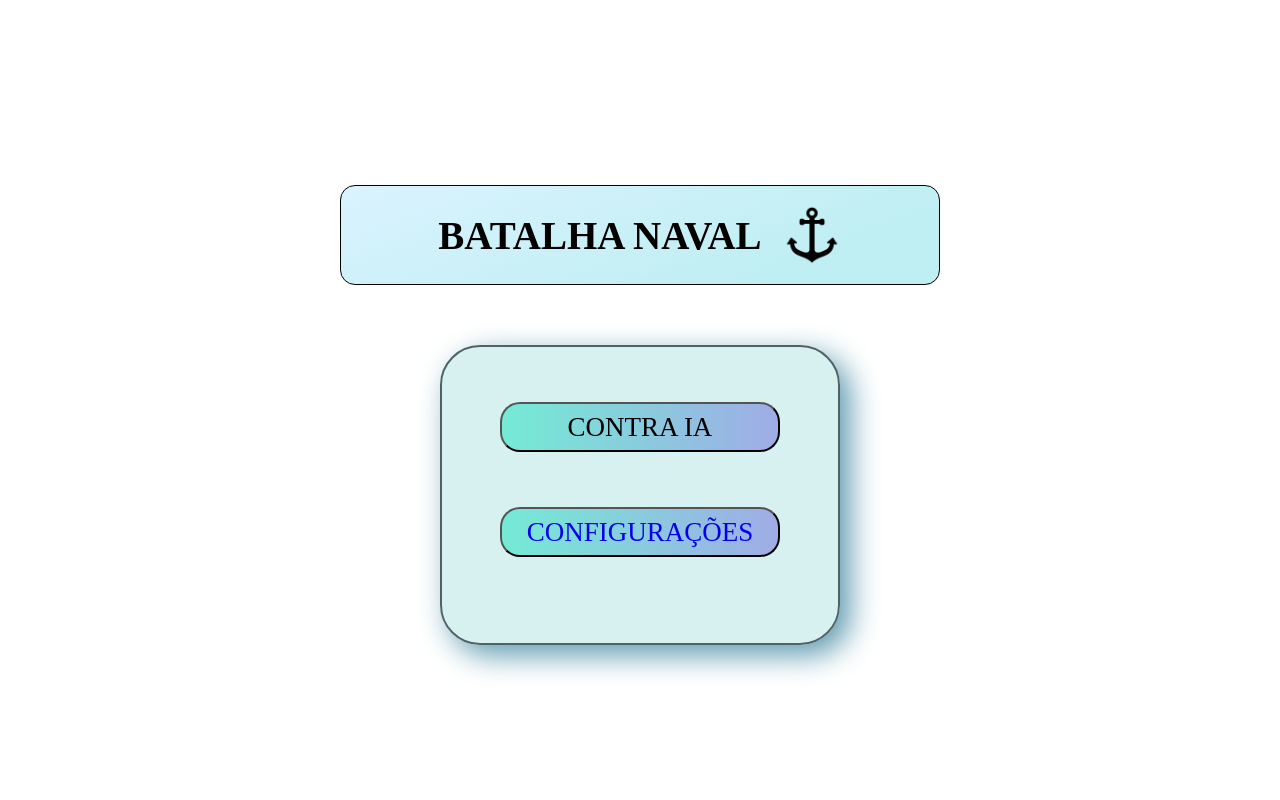
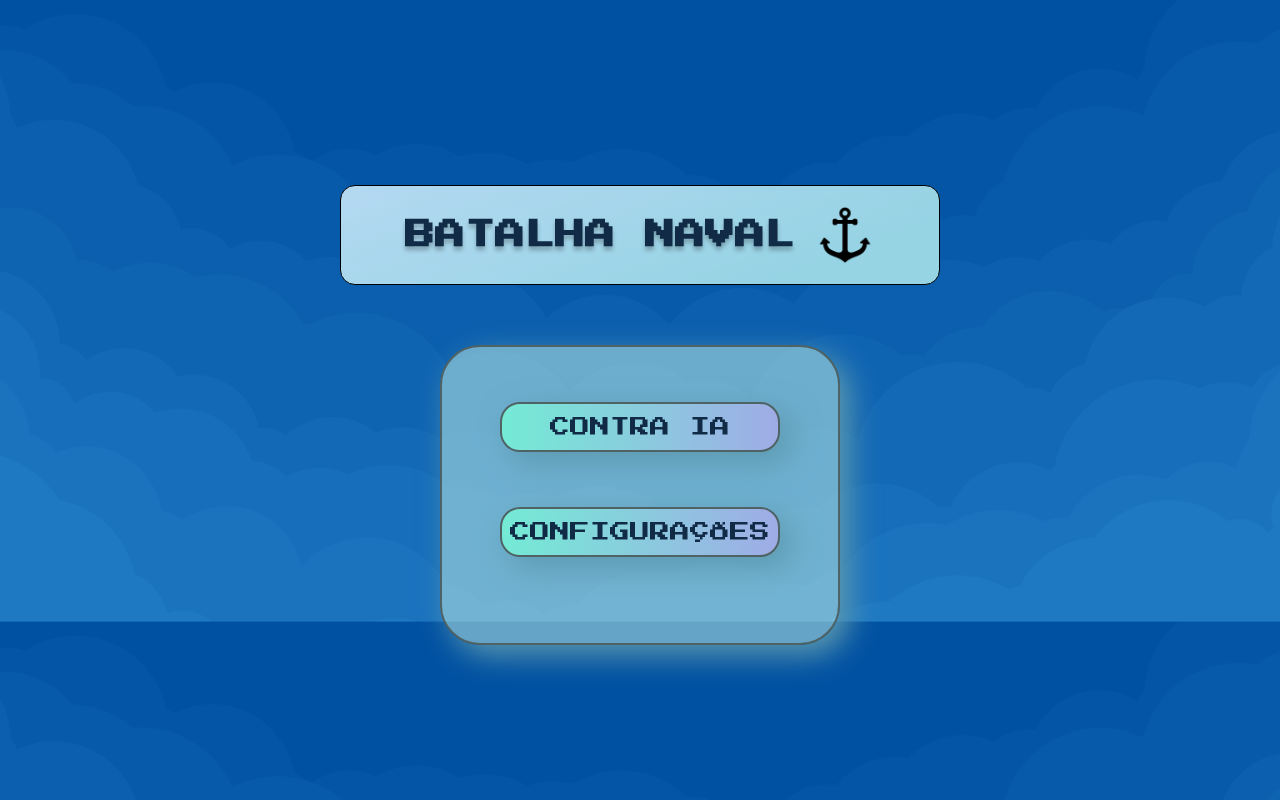
Before and after one commit to MatheusMcod/BatalhaNaval, a React (Vite) app: page / in a window 1280 px wide. Built offline with nearby package versions, Linux system fonts and the light colour scheme.

Commit message:
Alterações no estilo e adição de nova fonte e novo fundo

```diff
--- a/package.json
+++ b/package.json
@@ -26,6 +26,6 @@
     "eslint-plugin-react": "^7.32.2",
     "eslint-plugin-react-hooks": "^4.6.0",
     "eslint-plugin-react-refresh": "^0.4.3",
-    "vite": "^4.4.5"
+    "vite": "^4.5.0"
   }
 }
--- a/src/App.css
+++ b/src/App.css
@@ -1,7 +1,17 @@
-body{
+@import url(https://fonts.googleapis.com/css?family=Press+Start+2P:regular);
+
+* {
+    margin: 0;
+    padding: 0;
+    box-sizing: border-box;
+    font-family: "Press Start 2P", cursive;
+}
+
+body {
     position: absolute;
     z-index: -2;
     width: 100vw;
     height: 100vh;
     background-size: 100vw;
+    background-image: url("./Imagens/fundo.png");
 }
--- a/src/componentes/Board/BoardStyle.module.css
+++ b/src/componentes/Board/BoardStyle.module.css
@@ -1,4 +1,4 @@
-body{
+body {
     display: flex;
     justify-content: center;
     align-items: center;
@@ -7,22 +7,20 @@ body{
     display: flex;
 }
 
-
 .grid_container_board {
     display: grid;
     grid-template-columns: repeat(10, 60px);
     grid-template-rows: repeat(10, 60px);
 }
 
-.sub_container{
+.sub_container {
     padding: 10px;
 }
 
-.DivRow{
+.DivRow {
     padding-left: 20px;
     height: 20px;
     width: 100%;
-
 }
 .listahorizontal {
     display: flex;
@@ -30,13 +28,12 @@ body{
     padding: 0;
     margin-bottom: 10px;
     /* border: 1px solid red; */
-
 }
 
 .listahorizontal li {
     text-align: center;
     width: 60px;
-    height:20px;
+    height: 20px;
     /* border: 1px solid red; */
     font-size: large;
     font-weight: 700;
@@ -54,12 +51,11 @@ body{
     list-style: none;
     padding: 0;
     /* border: 1px solid red; */
-
 }
-.listaVertical li{
+.listaVertical li {
     display: flex;
     width: 20px;
-    height:60px;
+    height: 60px;
     align-items: center;
     justify-self: center;
     /* border: 1px solid red; */
@@ -71,7 +67,7 @@ body{
     display: flex;
     justify-content: center; /* Centraliza horizontalmente */
     align-items: center;
-    border: 1px solid #000000; /* Uma borda para cada célula */            /* Alinhar conteúdo ao centro */
+    border: 1px solid #000000; /* Uma borda para cada célula */ /* Alinhar conteúdo ao centro */
 }
 
 .ships_img {
@@ -95,31 +91,31 @@ body{
     grid-column: span 5;
 }
 
-.container{
+.container {
     display: flex;
     border: 1px solid rgb(14, 14, 14);
-    flex-Direction: column;
+    flex-direction: column;
     margin: 10px;
     padding: 10px;
-    border-Radius:8px;
-    box-Shadow: 0 0 10px rgba(0, 0, 0, 0.1);
+    border-radius: 8px;
+    box-shadow: 0 0 10px rgba(0, 0, 0, 0.1);
 }
 
-.btn{
-    padding:10px;
-    background-Color: #4CAF50;
+.btn {
+    padding: 10px;
+    background-color: #4caf50;
     color: "white";
     border: none;
-    border-Radius: 4px;
-    cursor:pointer;
+    border-radius: 4px;
+    cursor: pointer;
 }
 
-.con{
+.con {
     margin-top: 10px;
-    padding:10px;
-    background-Color: #4cafad;
+    padding: 10px;
+    background-color: #4cafad;
     color: "white";
     border: none;
-    border-Radius: 4px;
-    cursor:pointer;
+    border-radius: 4px;
+    cursor: pointer;
 }
--- a/src/componentes/BodyHome/BodyHomeStyle.module.css
+++ b/src/componentes/BodyHome/BodyHomeStyle.module.css
@@ -1,4 +1,4 @@
-.body{
+.body {
     width: 400px;
     height: 300px;
     border: 2px solid #4f6365;
@@ -6,33 +6,50 @@
     margin: auto;
     border-radius: 40px 40px 40px 40px;
     background-color: #b6e7e48f;
-
 }
 
-.buttonsList{
+.buttonsList {
     list-style: none;
     display: flex;
     flex-direction: column;
+    justify-content: center;
     align-items: center;
 }
 
-.buttons{
+.buttons {
     margin-top: 55px;
-  font-size:27px;
-  font-family: 'Times New Roman', Times, serif;
-  width:280px;
+    font-size: 20px;
+    font-family: "Press Start 2P", cursive;
+    border: 2px solid #4f6365;
+    box-shadow: 10px 10px 30px rgb(93, 154, 175);
+    width: 280px;
     height: 50px;
-  border-radius: 20px 20px 20px 20px;
-  background-color: #74EBD5;
-  background-image: -webkit-linear-gradient(90deg, #74EBD5 0%, #9FACE6 100%);
-  background-image: -moz-linear-gradient(90deg, #74EBD5 0%, #9FACE6 100%);
-  background-image: -o-linear-gradient(90deg, #74EBD5 0%, #9FACE6 100%);
-  background-image: linear-gradient(90deg, #74EBD5 0%, #9FACE6 100%);
+    border-radius: 20px;
+    cursor: pointer;
+    background-color: #74ebd5;
+    background-image: -webkit-linear-gradient(90deg, #74ebd5 0%, #9face6 100%);
+    background-image: -moz-linear-gradient(90deg, #74ebd5 0%, #9face6 100%);
+    background-image: -o-linear-gradient(90deg, #74ebd5 0%, #9face6 100%);
+    background-image: linear-gradient(90deg, #74ebd5 0%, #9face6 100%);
 }
 
-.buttons:hover{
+.buttons,
+a {
+    color: #112a46;
+    -webkit-transition: all 0.5s ease-in-out;
+    -moz-transition: all 0.5s ease-in-out;
+    -o-transition: all 0.5s ease-in-out;
+    transition: all 0.5s ease-in-out;
+}
+
+.buttons:hover {
     box-shadow: 5px 5px 5px #57bca9;
-  width: 281px;
+    width: 300px;
+}
+
+.buttons:hover,
+.buttons:hover a {
+    color: #fff;
 }
 
 .buttons a {
--- a/src/componentes/Header/HeaderStyle.module.css
+++ b/src/componentes/Header/HeaderStyle.module.css
@@ -1,27 +1,28 @@
-.header{
+.header {
     display: flex;
     justify-content: center;
     align-items: center;
     border: 1px solid black;
-    margin:auto;
+    margin: auto;
     width: 600px;
     height: 100px;
     margin-bottom: 60px;
     margin-top: 30px;
-    border-radius: 15px 15px 15px 15px;
+    border-radius: 15px;
     background-color: #d4f1ffbd;
     background-image: -webkit-linear-gradient(1160deg, #d4f1ff66 0%, #87e5dc5f 79%);
     background-image: -moz-linear-gradient(160deg, #d4f1ff66 0%, #87e5dc5f 79%);
     background-image: -o-linear-gradient(160deg, #d4f1ff66 0%, #87e5dc5f 79%);
     background-image: linear-gradient(160deg, #d4f1ff66 0%, #87e5dc5f 79%);
-
 }
 
-.title{
-    font-size: 39px;
+.title {
+    font-size: 30px;
+    text-shadow: 0px 4px 4px rgba(0, 0, 0, 0.25);
+    color: #112a46;
 }
 
-.icone{
-    width:60px;
+.icone {
+    width: 60px;
     margin-left: 20px;
 }
--- a/src/componentes/difficulty/difficultyStyle.module.css
+++ b/src/componentes/difficulty/difficultyStyle.module.css
@@ -1,4 +1,4 @@
-.balls{
+.balls {
     border: 2px solid #4f6365;
     box-shadow: 10px 10px 30px rgb(93, 154, 175);
     border-radius: 40px 40px 40px 40px;
@@ -12,28 +12,37 @@
     justify-content: center;
 }
 
-.ball{
-    margin:20px;
+.ball {
+    margin: 20px;
     border-radius: 20px 20px 20px 20px;
-    width:200px;
+    width: 200px;
+    text-transform: uppercase;
     height: 100px;
     border: 1px solid black;
     display: flex;
     align-items: center;
     justify-content: center;
-    font-size: 20px;
+    font-size: 15px;
     background-color: #6cf1d9;
-    background-image: -webkit-linear-gradient(90deg, #74EBD5 0%, #9FACE6 100%);
-    background-image: -moz-linear-gradient(90deg, #74EBD5 0%, #9FACE6 100%);
-    background-image: -o-linear-gradient(90deg, #74EBD5 0%, #9FACE6 100%);
-    background-image: linear-gradient(90deg, #74EBD5 0%, #9FACE6 100%);
+    background-image: -webkit-linear-gradient(90deg, #74ebd5 0%, #9face6 100%);
+    background-image: -moz-linear-gradient(90deg, #74ebd5 0%, #9face6 100%);
+    background-image: -o-linear-gradient(90deg, #74ebd5 0%, #9face6 100%);
+    background-image: linear-gradient(90deg, #74ebd5 0%, #9face6 100%);
+    background-position: 0% 0%;
+    background-size: 200% 200%;
+    transition: all 0.25s ease-in-out;
 }
 
-a{
+a {
     text-decoration: none;
 }
 
-.ball:hover{
+.ball:hover {
     box-shadow: 5px 5px 5px #57bca9;
     width: 202px;
+    color: #fff;
+    letter-spacing: 2px;
+    cursor: pointer;
+    background-position: 0% 0%;
+    background-position: 100% 100%;
 }
```
Also changed, not shown: src/componentes/Board/Board.jsx (+38 -55 lines), src/Imagens/fundo.png (added), 1 other file (tests, documents, lock files or other folders). Lines whose indentation alone changed are shown as unchanged.
